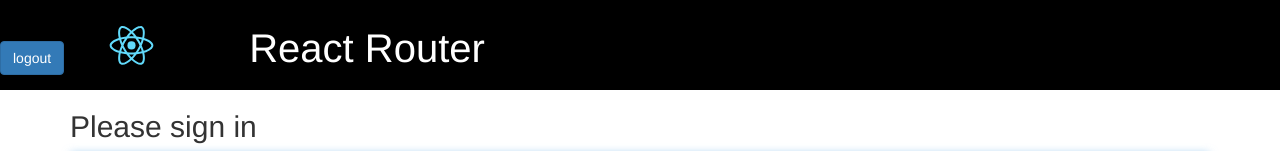
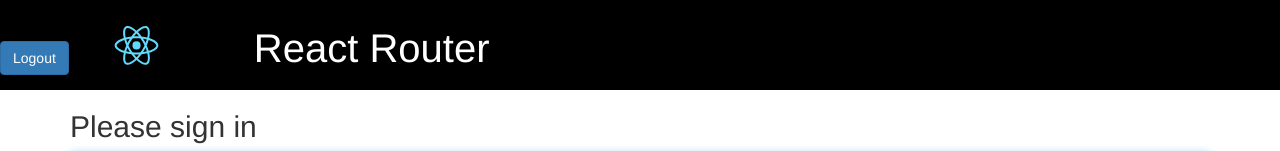
Before and after one commit to vikashask/User-Product-Portal-React, a React (Create React App) app in the folder react/: page / in a window 1280 px wide. Shown: the top 151 px of the page. Built offline with nearby package versions, Linux system fonts and the light colour scheme; what redux-immutable-state-invariant would draw is missing.

Commit message:
final question submit

```diff
--- a/react/src/components/layout/Header.js
+++ b/react/src/components/layout/Header.js
@@ -15,7 +15,7 @@ const Header = (props) => {
     return (
         <header className='header'>
 
-            <button onClick={logout} className="btn btn-primary" type="submit">logout</button>
+            <button onClick={logout} className="btn btn-primary" type="submit">Logout</button>
 
             <Link to={'/'}>
                 <Image src={logo} className={'header-logo'} />
--- a/react/src/components/test/StartTest.js
+++ b/react/src/components/test/StartTest.js
@@ -6,8 +6,8 @@ class StartTest extends React.Component {
         super(props);
         this.state = {
           question: [],
-          answer:[],
-          selectedOption:[]
+          finalAnswer:[],
+          // selectedOption:[]
         };
       }
     componentDidMount = () =>{
@@ -23,7 +23,7 @@ class StartTest extends React.Component {
       }).then((res) => {
           if(res.status === 200) {
               res.json().then((response) => {
-                  console.log('response',response);
+                  // console.log('response',response);
                   response.forEach(element => {
                     this.setState({[element._id]: ''});
                   });
@@ -46,12 +46,21 @@ class StartTest extends React.Component {
 
       onSubmitTest = (event) =>{
         event.preventDefault();
-        console.log("event",event.target.name,event.target.value);
-        console.log("selected",this.state.answer);
-
+        let finalAnswerArr = [];
+        this.state.question.map( q=> {
+          let question_id = q._id;
+          let answer = q.answer;
+          if(this.state[question_id] === q.answer){
+            finalAnswerArr.push({question_id:question_id,answer:answer});
+            // console.log("final answer",this.state[question_id] , q.answer);
+          }
+        });
+        // console.log("final answer",finalAnswerArr);
+        this.setState({finalAnswer:finalAnswerArr})
       }
 
       render() {
+        // console.log("final answer sta",this.state.finalAnswer);
           return(
               <div className="container">
                 <h2>Start Test</h2>
@@ -62,10 +71,7 @@ class StartTest extends React.Component {
                       <EachQuestion data={data} handleChange={this.handleChange} key={data._id}/>
                     )
                 })}
-                {/* <label>
-                  <input type="radio" name="op5" onChange={this.handleChange} value="test"></input>test
-                </label> */}
-                <input type="submit" value="Submit" />
+                <input type="submit" value="Submit" className="btn btn-primary"/>
                 </form>
             </div>
           )
```
